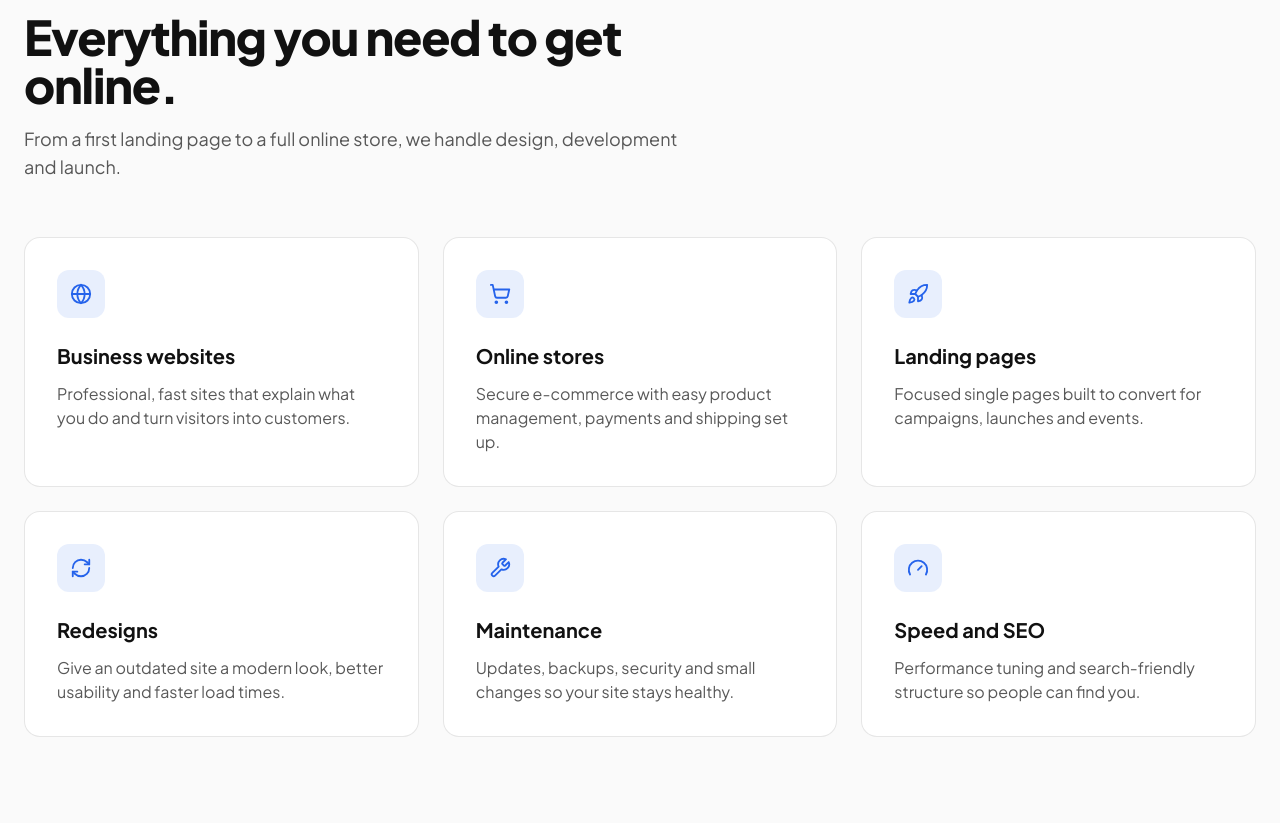
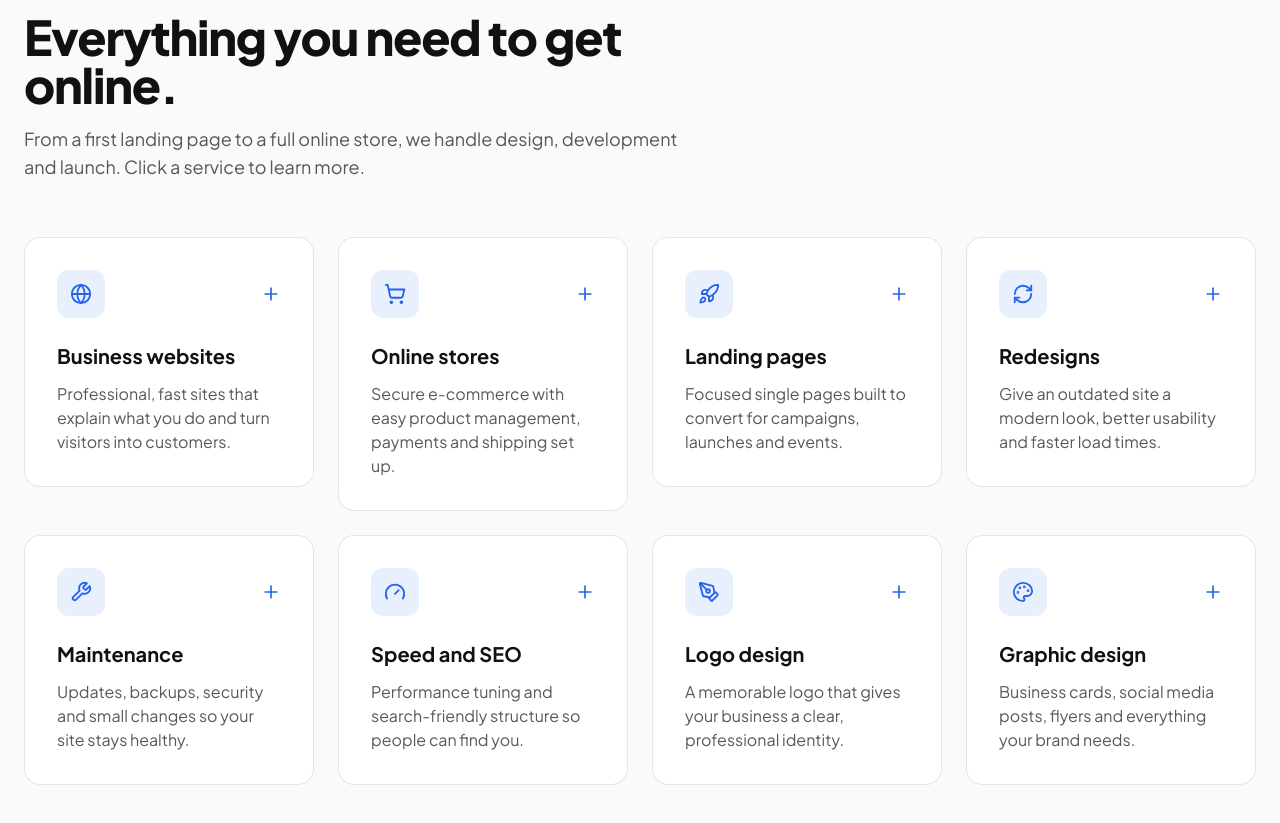
Before and after one commit to shkrelinuri/atomic-marketing, a React (Vite) app: page / in a window 1280 px wide. Shown: the part 947-1770 px from the top of the page. Built offline with nearby package versions, Linux system fonts and the light colour scheme.

Commit message:
Add logo and graphic design services; expandable service cards

```diff
--- a/src/components/Services.jsx
+++ b/src/components/Services.jsx
@@ -1,29 +1,75 @@
-import { Gauge, Globe, RefreshCw, Rocket, ShoppingCart, Wrench } from "lucide-react";
+import { useState } from "react";
+import { AnimatePresence, motion } from "framer-motion";
+import { Gauge, Globe, Palette, PenTool, Plus, RefreshCw, Rocket, ShoppingCart, Wrench } from "lucide-react";
 import { useContent } from "../i18n/LanguageContext";
 import Reveal from "./Reveal";
 import SectionHeading from "./SectionHeading";
 
 // Maps icon names in the data file to lucide components.
-const icons = { Globe, ShoppingCart, Rocket, RefreshCw, Wrench, Gauge };
+const icons = { Globe, ShoppingCart, Rocket, RefreshCw, Wrench, Gauge, PenTool, Palette };
 
 export default function Services() {
   const { services } = useContent();
+  // Index of the card whose longer description is open (one at a time)
+  const [open, setOpen] = useState(null);
+
   return (
     <section id="services" className="mx-auto max-w-7xl px-6 py-24 sm:py-32">
       <SectionHeading eyebrow={services.eyebrow} title={services.title} description={services.description} />
 
-      <ul className="mt-14 grid gap-6 sm:grid-cols-2 lg:grid-cols-3">
+      <ul className="mt-14 grid items-start gap-6 sm:grid-cols-2 lg:grid-cols-4">
         {services.items.map((item, i) => {
           const Icon = icons[item.icon];
+          const isOpen = open === i;
           return (
-            <Reveal as="li" key={item.title} delay={(i % 3) * 0.1}>
-              {/* Card lifts with a soft shadow on hover */}
-              <article className="group h-full rounded-2xl border border-ink/10 bg-white p-8 transition-all duration-300 hover:-translate-y-2 hover:shadow-xl hover:shadow-ink/10 motion-reduce:transition-none motion-reduce:hover:translate-y-0 dark:border-paper/10 dark:bg-paper/[0.03] dark:hover:shadow-black/40">
-                <div className="mb-6 inline-flex h-12 w-12 items-center justify-center rounded-xl bg-accent/10 text-accent transition-colors duration-300 group-hover:bg-accent group-hover:text-white">
-                  <Icon size={22} aria-hidden="true" />
-                </div>
-                <h3 className="text-xl font-bold">{item.title}</h3>
-                <p className="mt-3 text-ink/70 dark:text-paper/70">{item.description}</p>
+            <Reveal as="li" key={item.title} delay={(i % 4) * 0.1}>
+              {/* Card lifts with a soft shadow on hover; click opens the longer description */}
+              <article
+                className={`group rounded-2xl border bg-white transition-all duration-300 hover:-translate-y-2 hover:shadow-xl hover:shadow-ink/10 motion-reduce:transition-none motion-reduce:hover:translate-y-0 dark:bg-paper/[0.03] dark:hover:shadow-black/40 ${
+                  isOpen ? "border-accent" : "border-ink/10 dark:border-paper/10"
+                }`}
+              >
+                <button
+                  type="button"
+                  onClick={() => setOpen(isOpen ? null : i)}
+                  aria-expanded={isOpen}
+                  aria-controls={`service-panel-${i}`}
+                  className="block w-full rounded-2xl p-8 text-left"
+                >
+                  <div className="mb-6 flex items-center justify-between">
+                    <div
+                      className={`inline-flex h-12 w-12 items-center justify-center rounded-xl transition-colors duration-300 ${
+                        isOpen ? "bg-accent text-white" : "bg-accent/10 text-accent group-hover:bg-accent group-hover:text-white"
+                      }`}
+                    >
+                      <Icon size={22} aria-hidden="true" />
+                    </div>
+                    <Plus
+                      size={20}
+                      aria-hidden="true"
+                      className={`text-accent transition-transform duration-300 ${isOpen ? "rotate-45" : ""}`}
+                    />
+                  </div>
+                  <h3 className="text-xl font-bold">{item.title}</h3>
+                  <p className="mt-3 text-ink/70 dark:text-paper/70">{item.description}</p>
+                </button>
+
+                <AnimatePresence initial={false}>
+                  {isOpen && (
+                    <motion.div
+                      id={`service-panel-${i}`}
+                      initial={{ height: 0, opacity: 0 }}
+                      animate={{ height: "auto", opacity: 1 }}
+                      exit={{ height: 0, opacity: 0 }}
+                      transition={{ duration: 0.3, ease: "easeInOut" }}
+                      className="overflow-hidden"
+                    >
+                      <p className="mx-8 border-t border-ink/10 pb-8 pt-5 text-sm leading-relaxed text-ink/80 dark:border-paper/10 dark:text-paper/80">
+                        {item.details}
+                      </p>
+                    </motion.div>
+                  )}
+                </AnimatePresence>
               </article>
             </Reveal>
           );
--- a/src/data/content.it.js
+++ b/src/data/content.it.js
@@ -30,14 +30,16 @@ export const it = {
   services: {
     eyebrow: "Servizi",
     title: "Tutto ciò che serve per andare online.",
-    description: "Da una semplice pagina a un negozio online completo, ci occupiamo di design, sviluppo e lancio.",
+    description: "Da una semplice pagina a un negozio online completo, ci occupiamo di design, sviluppo e lancio. Clicca su un servizio per saperne di più.",
     items: [
-      { icon: "Globe", title: "Siti web aziendali", description: "Siti professionali e veloci che spiegano cosa fai e trasformano i visitatori in clienti." },
-      { icon: "ShoppingCart", title: "Negozi online", description: "E-commerce sicuro, con gestione semplice di prodotti, pagamenti e spedizioni." },
-      { icon: "Rocket", title: "Landing page", description: "Pagine singole pensate per convertire, per campagne, lanci ed eventi." },
-      { icon: "RefreshCw", title: "Restyling", description: "Dai al tuo vecchio sito un look moderno, più usabilità e tempi di caricamento ridotti." },
-      { icon: "Wrench", title: "Manutenzione", description: "Aggiornamenti, backup, sicurezza e piccole modifiche per mantenere il sito in salute." },
-      { icon: "Gauge", title: "Velocità e SEO", description: "Ottimizzazione delle prestazioni e struttura adatta ai motori di ricerca, per farti trovare." },
+      { icon: "Globe", title: "Siti web aziendali", description: "Siti professionali e veloci che spiegano cosa fai e trasformano i visitatori in clienti.", details: "Pianifichiamo la struttura, scriviamo con te i testi delle pagine e realizziamo un sito veloce e ottimizzato per mobile che riflette il tuo marchio. Include modulo di contatto, link ai social, SEO di base e un modo semplice per aggiornare i contenuti da solo." },
+      { icon: "ShoppingCart", title: "Negozi online", description: "E-commerce sicuro, con gestione semplice di prodotti, pagamenti e spedizioni.", details: "Dalle schede prodotto a un carrello fluido, dai pagamenti online sicuri alle regole di spedizione, configuriamo tutto ciò che serve per vendere. Ti mostriamo anche come aggiungere prodotti, gestire gli ordini e seguire le vendite." },
+      { icon: "Rocket", title: "Landing page", description: "Pagine singole pensate per convertire, per campagne, lanci ed eventi.", details: "Una singola pagina mirata, con un messaggio chiaro e una forte call to action. Ideale per promozioni, eventi, lanci di app o nuovi servizi, progettata per caricarsi subito e trasformare i visitatori in contatti." },
+      { icon: "RefreshCw", title: "Restyling", description: "Dai al tuo vecchio sito un look moderno, più usabilità e tempi di caricamento ridotti.", details: "Analizziamo il sito attuale, manteniamo ciò che funziona e ricostruiamo il resto: design nuovo, navigazione più chiara, caricamento più rapido e maggiore visibilità sui motori di ricerca, senza perdere i contenuti esistenti." },
+      { icon: "Wrench", title: "Manutenzione", description: "Aggiornamenti, backup, sicurezza e piccole modifiche per mantenere il sito in salute.", details: "Cura continua del tuo sito: aggiornamenti software, backup regolari, controlli di sicurezza e piccole modifiche ai contenuti. Se qualcosa si rompe, lo sistemiamo subito, così puoi concentrarti sulla tua attività." },
+      { icon: "Gauge", title: "Velocità e SEO", description: "Ottimizzazione delle prestazioni e struttura adatta ai motori di ricerca, per farti trovare.", details: "Verifichiamo velocità e visibilità nei motori di ricerca, comprimiamo le immagini, ripuliamo il codice, risolviamo i problemi tecnici di SEO e configuriamo l'analisi dei dati per capire cosa porta clienti." },
+      { icon: "PenTool", title: "Design del logo", description: "Un logo memorabile che dà alla tua attività un'identità chiara e professionale.", details: "Ricevi diverse proposte di logo basate sulla tua attività e sul tuo stile, con modifiche fino alla tua soddisfazione. Consegniamo i file finali per web e stampa, a colori e in bianco e nero." },
+      { icon: "Palette", title: "Grafica", description: "Biglietti da visita, post per i social, volantini e tutto ciò che serve al tuo marchio.", details: "Biglietti da visita, volantini, post per i social, banner e linee guida del marchio. Manteniamo colori, caratteri e stile coerenti, così la tua attività appare professionale ovunque." },
     ],
   },
 
--- a/src/data/content.js
+++ b/src/data/content.js
@@ -41,17 +41,18 @@ export const hero = {
 export const services = {
   eyebrow: "Services",
   title: "Everything you need to get online.",
-  description: "From a first landing page to a full online store, we handle design, development and launch.",
+  description: "From a first landing page to a full online store, we handle design, development and launch. Click a service to learn more.",
   items: [
-    { icon: "Globe", title: "Business websites", description: "Professional, fast sites that explain what you do and turn visitors into customers." },
-    { icon: "ShoppingCart", title: "Online stores", description: "Secure e-commerce with easy product management, payments and shipping set up." },
-    { icon: "Rocket", title: "Landing pages", description: "Focused single pages built to convert for campaigns, launches and events." },
-    { icon: "RefreshCw", title: "Redesigns", description: "Give an outdated site a modern look, better usability and faster load times." },
-    { icon: "Wrench", title: "Maintenance", description: "Updates, backups, security and small changes so your site stays healthy." },
-    { icon: "Gauge", title: "Speed and SEO", description: "Performance tuning and search-friendly structure so people can find you." },
+    { icon: "Globe", title: "Business websites", description: "Professional, fast sites that explain what you do and turn visitors into customers.", details: "We plan the structure, write clear page copy with you and build a fast, mobile-friendly site that reflects your brand. It includes a contact form, social links, basic SEO and a simple way to update content yourself." },
+    { icon: "ShoppingCart", title: "Online stores", description: "Secure e-commerce with easy product management, payments and shipping set up.", details: "From product pages and a smooth cart to secure online payments and shipping rules, we set up everything you need to sell. We also show you how to add products, manage orders and follow your sales." },
+    { icon: "Rocket", title: "Landing pages", description: "Focused single pages built to convert for campaigns, launches and events.", details: "A single focused page with a clear message and a strong call to action. Ideal for promotions, events, app launches or new services, built to load instantly and turn visitors into leads." },
+    { icon: "RefreshCw", title: "Redesigns", description: "Give an outdated site a modern look, better usability and faster load times.", details: "We review your current site, keep what works and rebuild the rest: a fresh design, clearer navigation, faster loading and better search visibility, without losing your existing content." },
+    { icon: "Wrench", title: "Maintenance", description: "Updates, backups, security and small changes so your site stays healthy.", details: "Ongoing care for your site: software updates, regular backups, security checks and small content changes. If something breaks, we fix it quickly so you can focus on your business." },
+    { icon: "Gauge", title: "Speed and SEO", description: "Performance tuning and search-friendly structure so people can find you.", details: "We check your speed and search visibility, compress images, clean up code, fix technical SEO issues and set up analytics so you can see what brings customers in." },
+    { icon: "PenTool", title: "Logo design", description: "A memorable logo that gives your business a clear, professional identity.", details: "You receive several logo concepts based on your business and style, with revisions until you are happy. We deliver final files for web and print, in colour and in black and white." },
+    { icon: "Palette", title: "Graphic design", description: "Business cards, social media posts, flyers and everything your brand needs.", details: "Business cards, flyers, social media posts, banners and brand guidelines. We keep colours, fonts and style consistent so your business looks professional everywhere." },
   ],
 };
-
 // Images live in /public/projects/<folder>/. The first image is the cover; the rest show in the gallery.
 export const portfolio = {
   eyebrow: "Our work",
```
Also changed, not shown: src/data/content.sq.js (+9 -7 lines).
